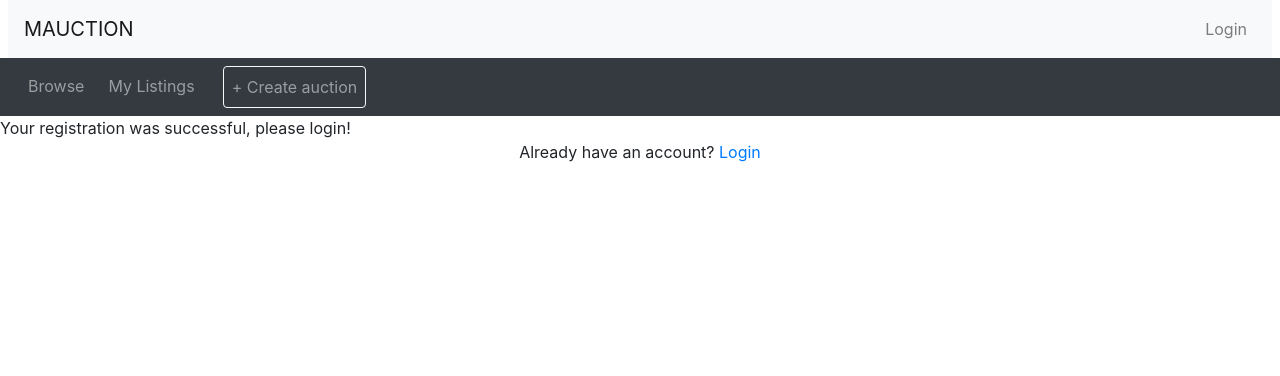
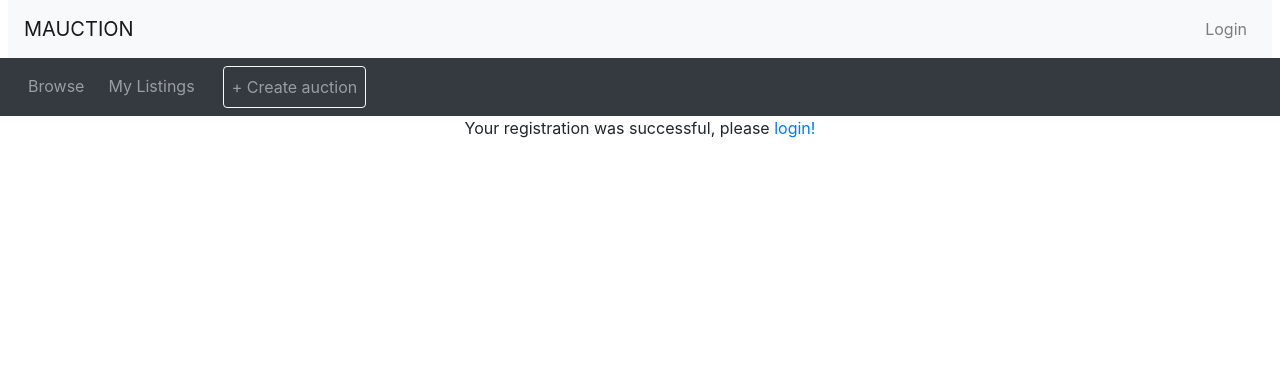
Before and after one commit to UCL-MSc-CS/mauction, a PHP site: page /process_registration2.php in a window 1280 px wide. Shown: the top 376 px of the page. Run offline with PHP 8.4, Linux system fonts and the light colour scheme.

Commit message:
registration update

```diff
--- a/process_registration2.php
+++ b/process_registration2.php
@@ -7,11 +7,7 @@
 
 <?php include_once("header.php")?>
 
-<?php
-echo 'Your registration was successful, please login!'
-?>
-
-<div class="text-center">Already have an account? <a href="" data-toggle="modal" data-target="#loginModal">Login</a>
+<div class="text-center">Your registration was successful, please <a href="" data-toggle="modal" data-target="#loginModal">login!</a>
 </div>
 
 
--- a/register2.php
+++ b/register2.php
@@ -214,12 +214,8 @@ if ($_SERVER["REQUEST_METHOD"] == "POST") {
       if (!mysqli_query($connection, $query)) {
 		die('Error: ' . mysqli_error($connection)); }
 		else {
-		echo '<div class="text-center">Your registration was successful! Please <a href="" data-toggle="modal" data-target="#loginModal">Login</a></div>';
+		echo "<script type='text/javascript'> window.location = 'process_registration2.php'; </script>";
    }}
-		// else { // WHY DOES THIS NOT WORK?
-        // header('Location: process_registration2.php');
-        // exit();
-			// }
 	}
 
 ?>
```
